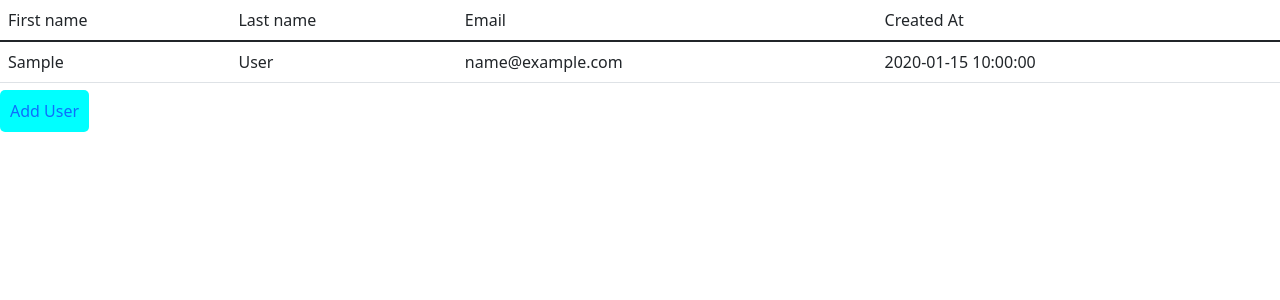
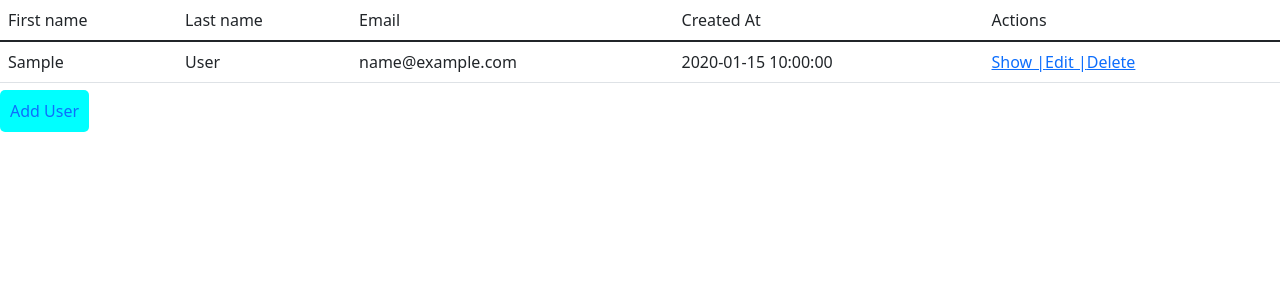
Before and after one commit to cramirez88/users_CR, a Flask app: template templates/user.html in a window 1280 px wide. Shown: the top 300 px of the page. Run offline with Flask 2, Linux system fonts and the light colour scheme; the template is opened without the code that fills it: most values are stand-ins (such as "Sample title", 1, 10 or a date in 2020).

Commit message:
created a page to display individual

```diff
--- a/server.py
+++ b/server.py
@@ -25,6 +25,14 @@ def add():
     User.create_user(data)
     return redirect('/user')
 
+@app.route('/user/<int:id>')
+def show_user(id):
+    data = {
+        'id': id
+    }
+    User.show_user(data)
+    return render_template('show_user.html', user = User.show_user(data))
+
 
 
 
--- a/templates/user.html
+++ b/templates/user.html
@@ -16,6 +16,7 @@
       <td>Last name</td>
       <td>Email</td>
       <td>Created At</td>
+      <td>Actions</td>
     </thead>
     <tbody>
       {% for user in people %}
@@ -24,6 +25,7 @@
           <td>{{user.last_name}}</td>
           <td>{{user.email}}</td>
           <td>{{user.created_at}}</td>
+          <td><a href="/user/{{user.id}}">Show |</a><a href="">Edit |</a><a href="">Delete</a></td>
         </tr>
       {%endfor%}
     </tbody>
--- a/user.py
+++ b/user.py
@@ -29,3 +29,9 @@ class User:
         # Query comes back as an id
         output = connectToMySQL('users').query_db(query, data)
         return output
+
+    @classmethod
+    def show_user(cls, data):
+        query= "SELECT * FROM users WHERE id = %(id)s;"
+        output = connectToMySQL('users').query_db(query, data) #returns a list
+        return cls(output[0])
```
Also changed, not shown: templates/show_user.html (added, +23 -0 lines).
